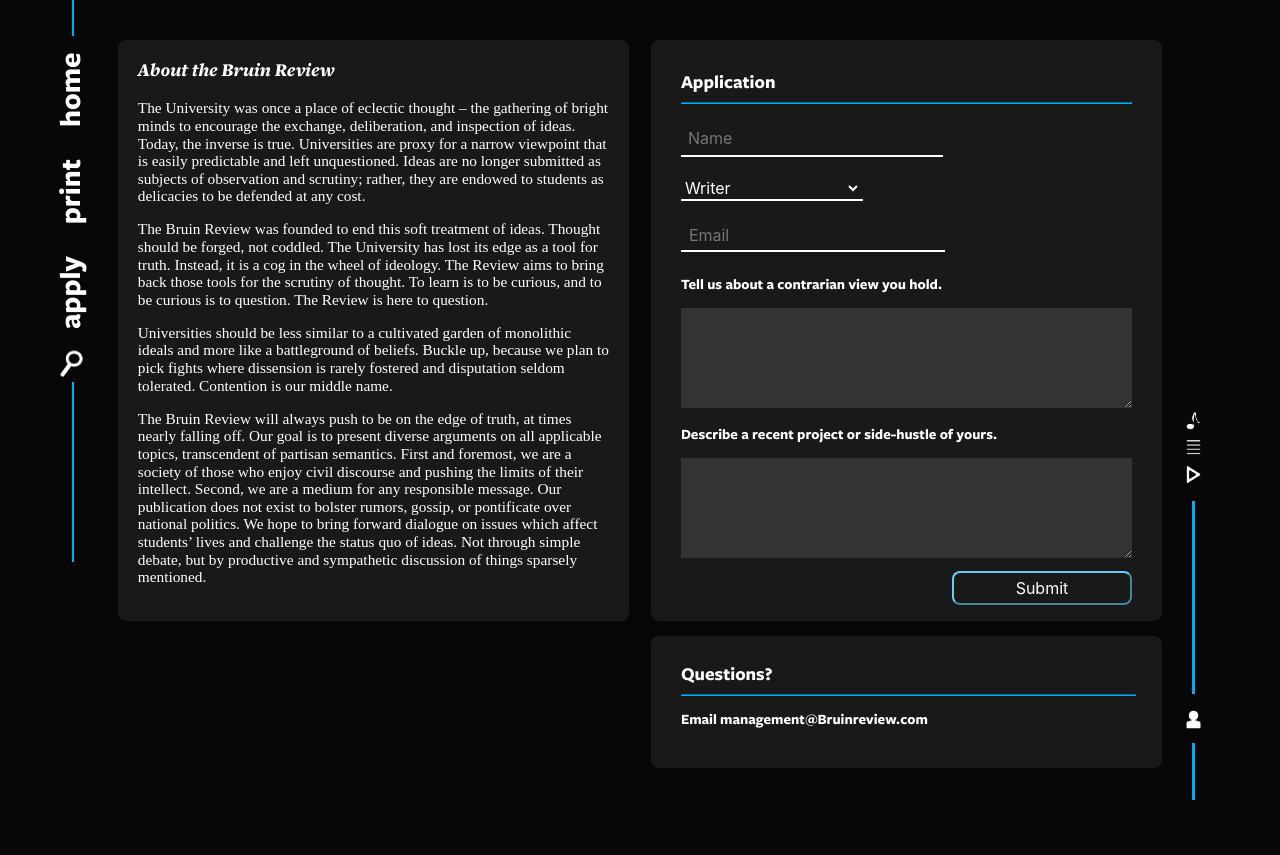
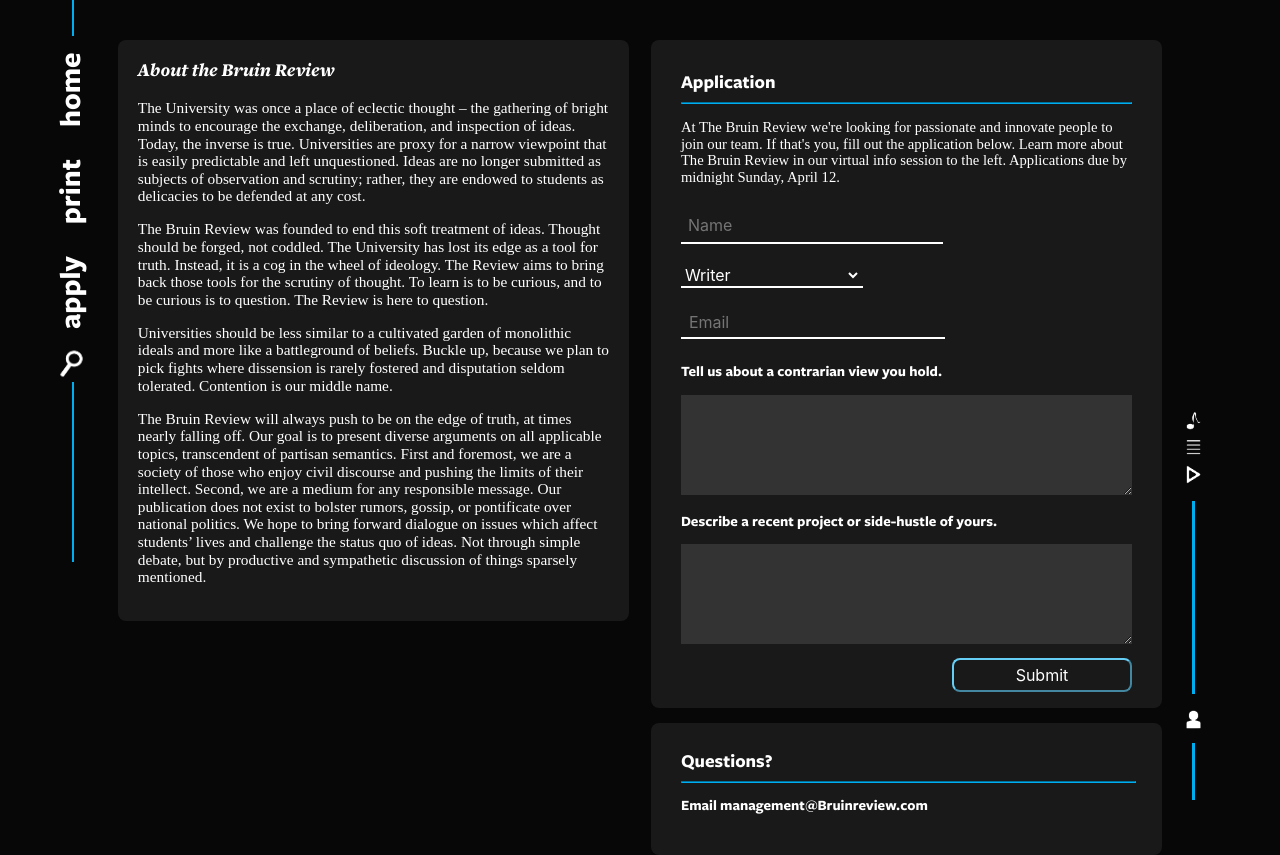
Before and after one commit to bruinreview/br-front, a React (Create React App) app: page /apply in a window 1280 px wide. Before the commit the page ends 800 px from the top, so only its background shows below. Built offline with nearby package versions, Linux system fonts and the light colour scheme; a web font is replaced by a local one; what @tryghost/content-api would draw is missing.

Commit message:
changed option and added blurb

```diff
--- a/src/Connect/Components/Contact.js
+++ b/src/Connect/Components/Contact.js
@@ -67,6 +67,9 @@
             <div className="card" id="contact-card">
               <h3 className="title">Application</h3>
               <hr />
+              <p style={{fontWeight:'normal'}}>At The Bruin Review we're looking for passionate and innovate people to join our team. If that's you, fill out the application below.
+Learn more about The Bruin Review in our virtual info session to the left.
+Applications due by midnight Sunday, April 12.</p>
               {this.state.showForm ?
               <Fade when={this.state.showForm}>
                   <form>
@@ -78,7 +81,7 @@
                               <option value="Writer">Writer</option>
                               <option value="Artist">Artist</option>
                               <option value="Developer">Developer</option>
-                              <option value="Sponsor">Sponsor</option>
+                              <option value="Marketer">Marketer</option>
                               <option value="Other">Other</option>
                           </select>
                           <div style={{width:'182px',borderBottom:'2px solid white'}}/>
```
